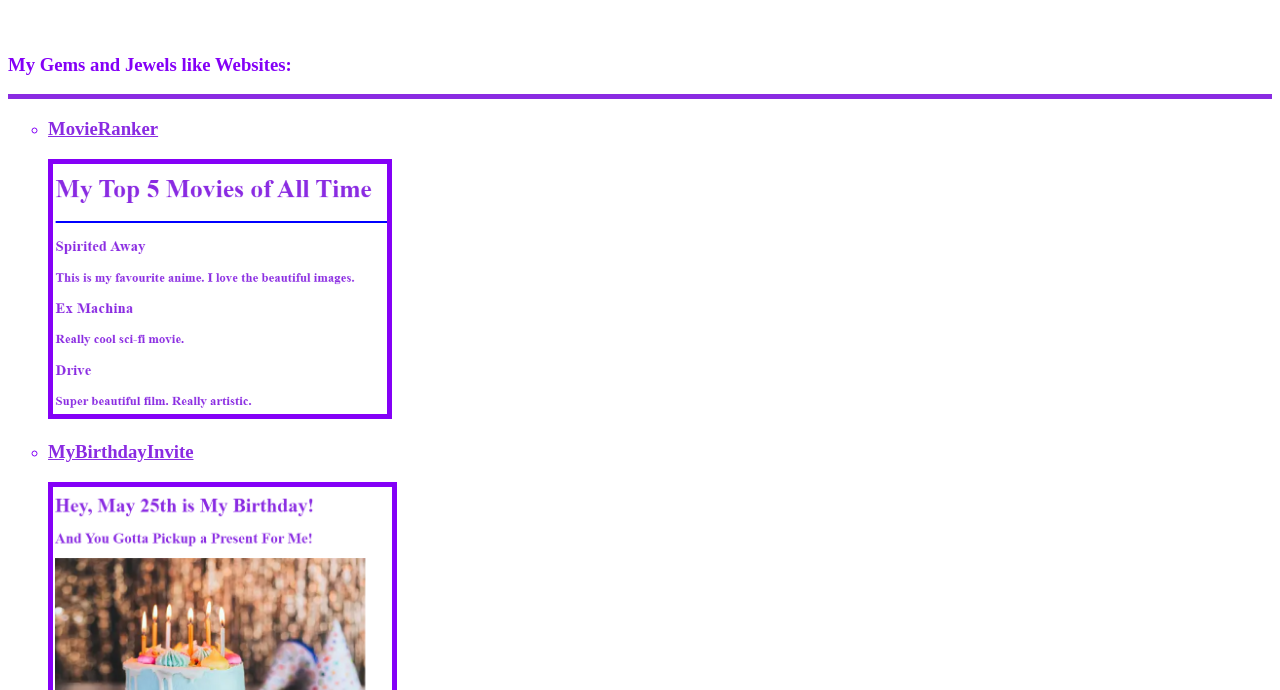
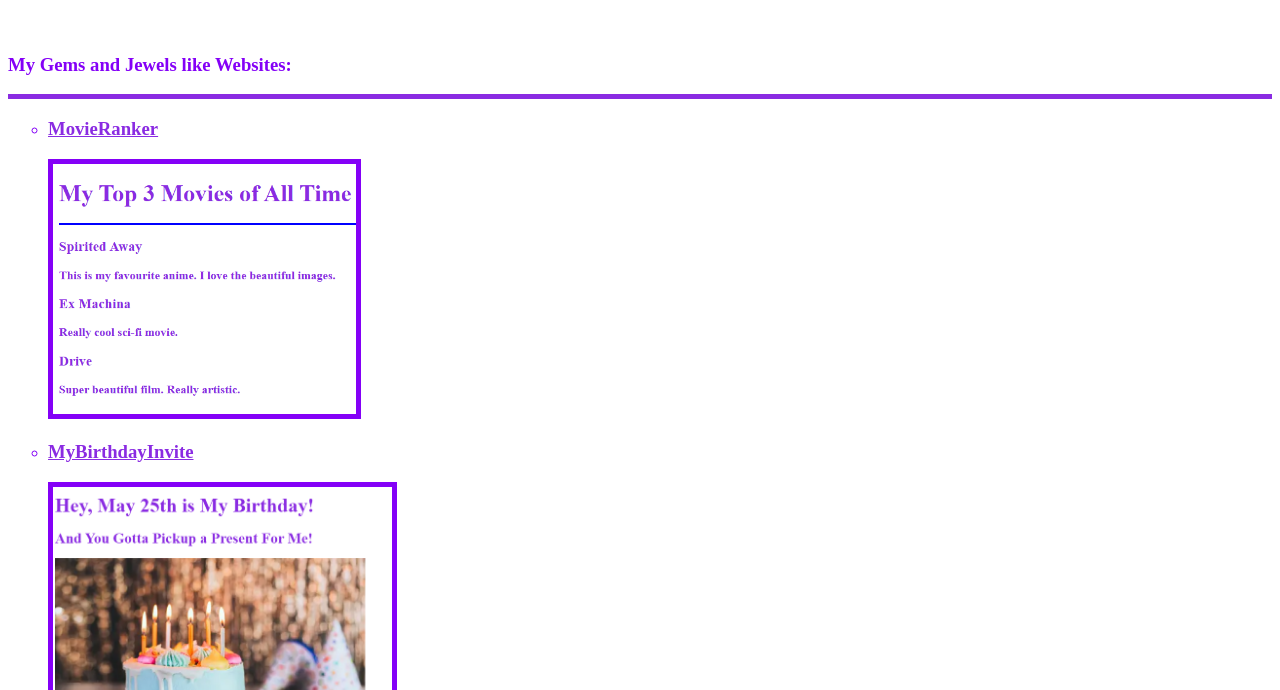
Before and after one commit to ArisinsKareem/portfolio, a plain HTML site: page index.html in a window 1280 px wide. Shown: the part 110-800 px from the top of the page. Drawn offline with Linux system fonts and the light colour scheme.

Commit message:
Update index.html
replaced faulty image with the correct image

```diff
--- a/index.html
+++ b/index.html
@@ -14,7 +14,7 @@
         <ul type="circle">
             <li>
                 <h3><a style="color: blueviolet;" href="./public/movie-ranking.html">MovieRanker</a></h3>
-                <img border="5" height="250" src="./assets\images/Screenshot 2023-11-08 065455.png" alt="movie Website screenshot">
+                <img border="5" height="250" src="./assets\images/MovieRanking.png" alt="movie Website screenshot">
             </li>
             <li>
                 <h3><a style="color: blueviolet;" href="./public/birthday-invite.html">MyBirthdayInvite</a></h3>
```
